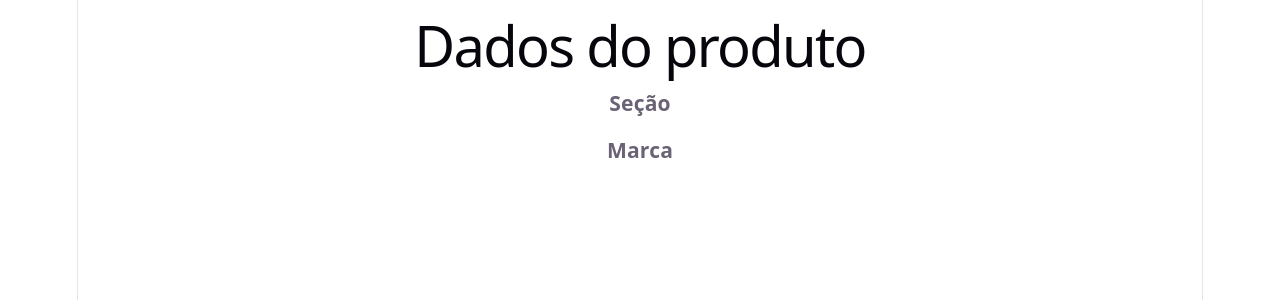
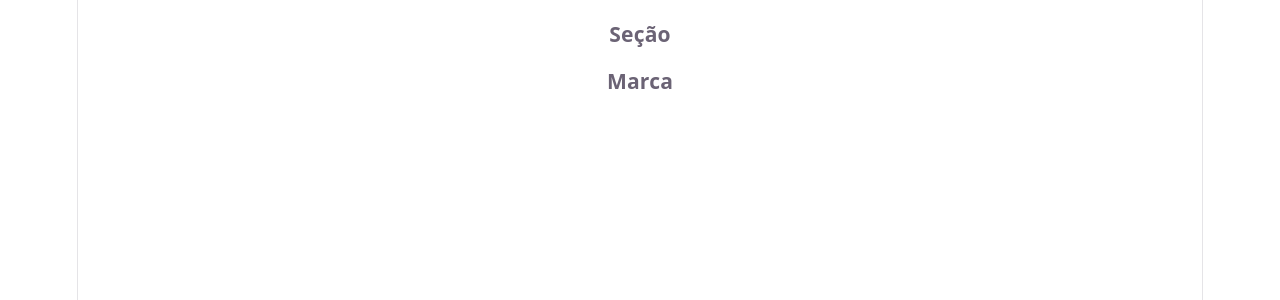
Before and after one commit to Eeimy-m/fundaments-of-react-in-web, a React (Vite) app in the folder loja-de-informatica/: page / in a window 1280 px wide. Shown: the top 300 px of the page. Built offline with nearby package versions, Linux system fonts and the light colour scheme.

Commit message:
banner.jsx and app.css

```diff
--- a/loja-de-informatica/src/App.jsx
+++ b/loja-de-informatica/src/App.jsx
@@ -5,7 +5,7 @@ function App() {
 
   return (
     <div>
-      <h1>Dados do produto</h1>
+      <banner />
 
       <h3>Seção</h3>
       <dropDown />
```
Also changed, not shown: loja-de-informatica/src/components/Banner/banner.jsx (added, +10 -0 lines), loja-de-informatica/src/components/Banner/banner.css (added).
